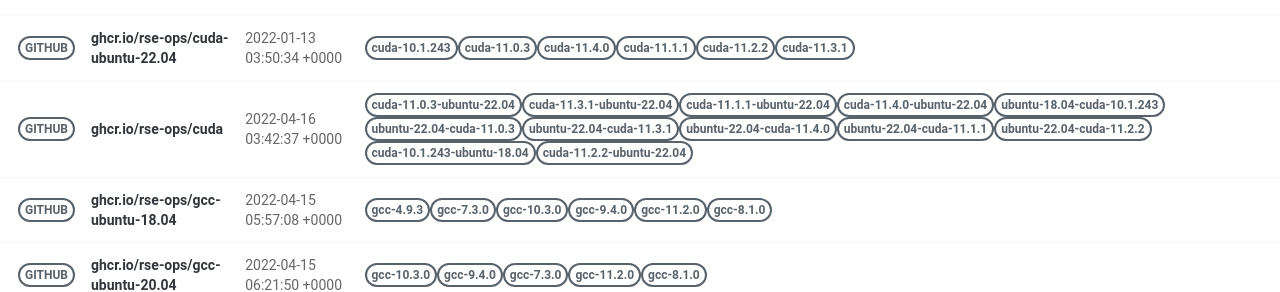
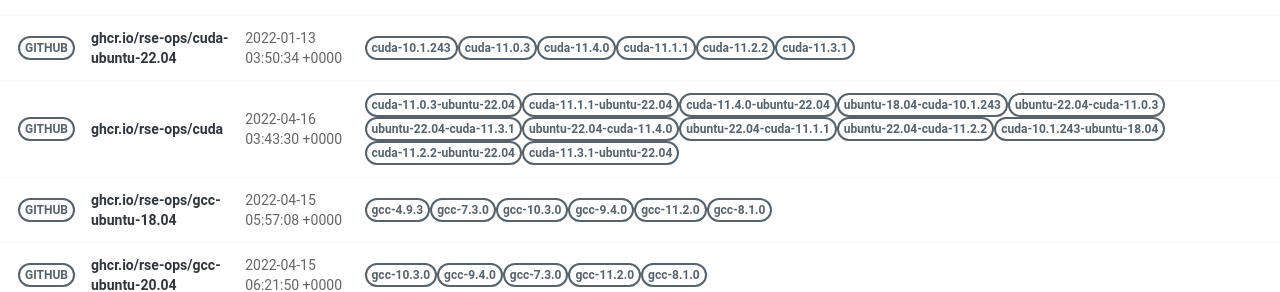
Before and after one commit to rse-ops/docker-images, a Jekyll site: the page built from pages/index.md, in a window 1280 px wide. Shown: the part 414-706 px from the top of the page. Built offline with Jekyll 4.4.1, drawn with Linux system fonts in a browser that asks for light colours; nearby versions of some CDN libraries.

Commit message:
Automated push to update library 2022-04-16

```diff
--- a/_library/ghcr.io-rse-ops-cuda.md
+++ b/_library/ghcr.io-rse-ops-cuda.md
@@ -1,7 +1,7 @@
 ---
 layout: container
 name: ghcr.io/rse-ops/cuda
-updated_at: 2022-04-16 03:42:37.188679
+updated_at: 2022-04-16 03:43:30.755685
 
 
 container_url: https://github.com/orgs/rse-ops/packages/container/package/cuda
```
Also changed, not shown: other parts of _library/ghcr.io-rse-ops-cuda.md (+3 -3 lines).
